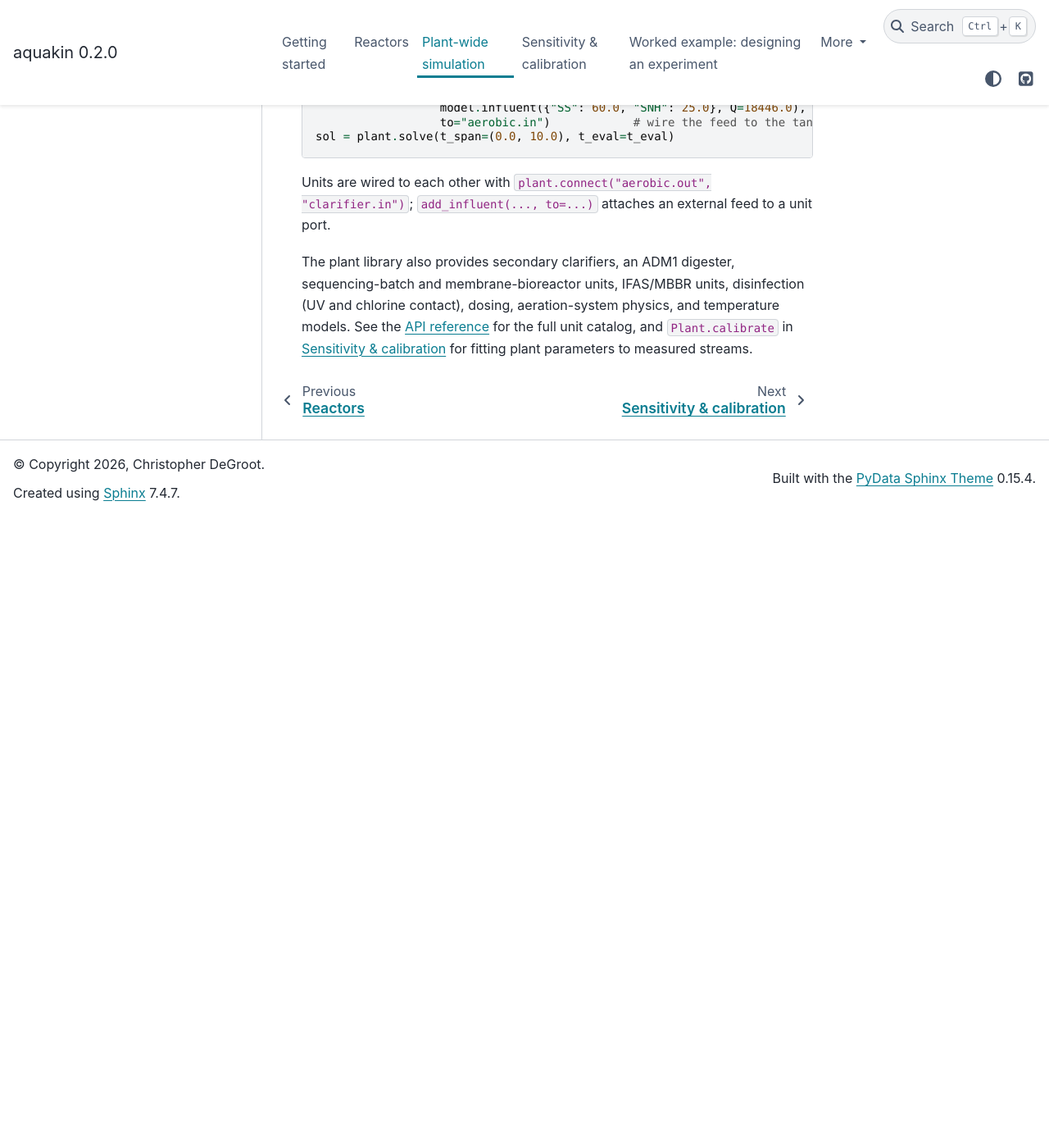
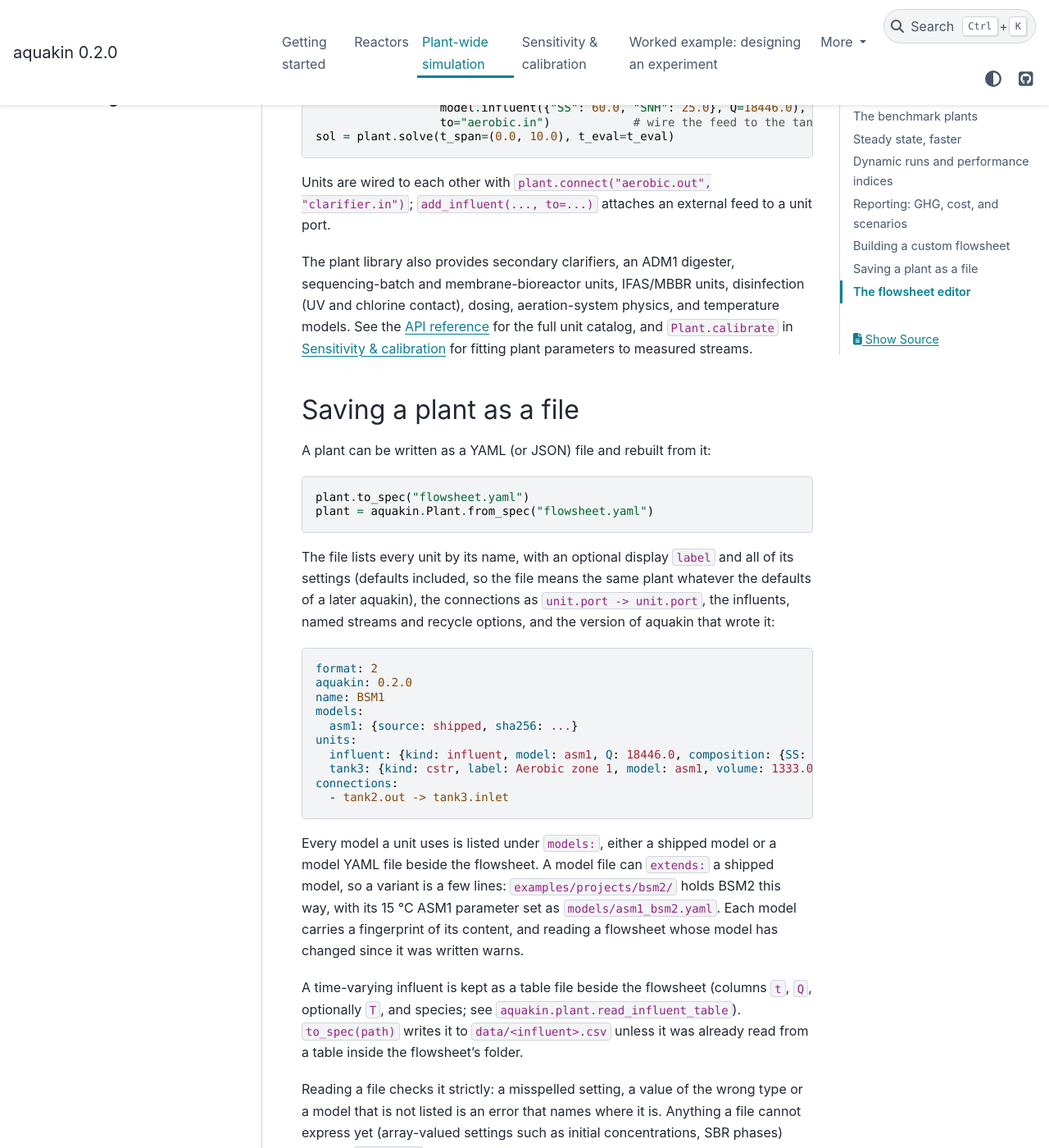
Before and after one commit to DeGrootResearchGroup/aquakin, a Sphinx documentation site: the page built from docs/plants.md, in a window 1280 px wide and 1400 px high, scrolled down 3650 px. Shown: the whole window at 82% size. Built offline with Sphinx 7.4.7 and the PyData theme 0.15.4, drawn with Linux system fonts in a browser that asks for light colours; before the commit the page ends 4280 px from its top, so only the background shows below that; some of the changed text lies outside the part shown.

Commit message:
Document measured channels, influent tables, spec fingerprints and the editor
User guide: saving a plant as a file and the flowsheet editor (docs/plants.md),
and measured channels for calibration and identifiability
(docs/sensitivity_and_calibration.md). README, CHANGELOG and the plant and UI
rules follow the measures, influent tables, spec_fingerprint, the worker's
descriptor-level output isolation and the editor's confirmation before removing
wired ports.

Co-Authored-By: Claude Opus 5.5 <noreply@anthropic.com>
Claude-Session: https://claude.ai/code/session_015rCzE98Qt7ZJ3RxW6U4UFZ

````diff
--- a/docs/plants.md
+++ b/docs/plants.md
@@ -168,3 +168,67 @@ sequencing-batch and membrane-bioreactor units, IFAS/MBBR units, disinfection
 models. See the [API reference](api.md) for the full unit catalog, and
 `Plant.calibrate` in [Sensitivity & calibration](sensitivity_and_calibration.md#calibrating-a-plant)
 for fitting plant parameters to measured streams.
+
+## Saving a plant as a file
+
+A plant can be written as a YAML (or JSON) file and rebuilt from it:
+
+```python
+plant.to_spec("flowsheet.yaml")
+plant = aquakin.Plant.from_spec("flowsheet.yaml")
+```
+
+The file lists every unit by its name, with an optional display `label` and all
+of its settings (defaults included, so the file means the same plant whatever
+the defaults of a later aquakin), the connections as `unit.port -> unit.port`,
+the influents, named streams and recycle options, and the version of aquakin
+that wrote it:
+
+```yaml
+format: 2
+aquakin: 0.2.0
+name: BSM1
+models:
+  asm1: {source: shipped, sha256: ...}
+units:
+  influent: {kind: influent, model: asm1, Q: 18446.0, composition: {SS: 69.5, ...}}
+  tank3: {kind: cstr, label: Aerobic zone 1, model: asm1, volume: 1333.0, ...}
+connections:
+  - tank2.out -> tank3.inlet
+```
+
+Every model a unit uses is listed under `models:`, either a shipped model or a
+model YAML file beside the flowsheet. A model file can `extends:` a shipped
+model, so a variant is a few lines: `examples/projects/bsm2/` holds BSM2 this
+way, with its 15 °C ASM1 parameter set as `models/asm1_bsm2.yaml`. Each model
+carries a fingerprint of its content, and reading a flowsheet whose model has
+changed since it was written warns.
+
+A time-varying influent is kept as a table file beside the flowsheet (columns
+`t`, `Q`, optionally `T`, and species; see `aquakin.plant.read_influent_table`).
+`to_spec(path)` writes it to `data/<influent>.csv` unless it was already read
+from a table inside the flowsheet's folder.
+
+Reading a file checks it strictly: a misspelled setting, a value of the wrong
+type or a model that is not listed is an error that names where it is. Anything
+a file cannot express yet (array-valued settings such as initial
+concentrations, SBR phases) raises a `SpecError` that names it rather than being
+left out.
+
+`aquakin.plant.spec.spec_fingerprint(spec)` gives a fingerprint of the plant a
+file builds: its settings, wiring and the content of its models and influent
+tables, but not its layout, labels or where its files sit. Record it beside a
+result to tell later whether the result still matches the flowsheet.
+
+## The flowsheet editor
+
+```bash
+pip install "aquakin[ui]"
+aquakin-ui examples/projects/bsm2/flowsheet.yaml
+```
+
+opens a flowsheet editor in your browser, served on this machine only. Drag
+units from the palette, wire their ports, and edit each unit in a form generated
+from its own documentation; aquakin builds each unit and then the whole plant as
+you edit and lists any errors. **Open** and **Save** read and write the files
+described above.
````
Also changed, not shown: CHANGELOG.md (+14 -3 lines), README.md (+5 -3 lines), docs/sensitivity_and_calibration.md (+14 -0 lines), .claude/rules/plant.md, .claude/rules/ui.md.
